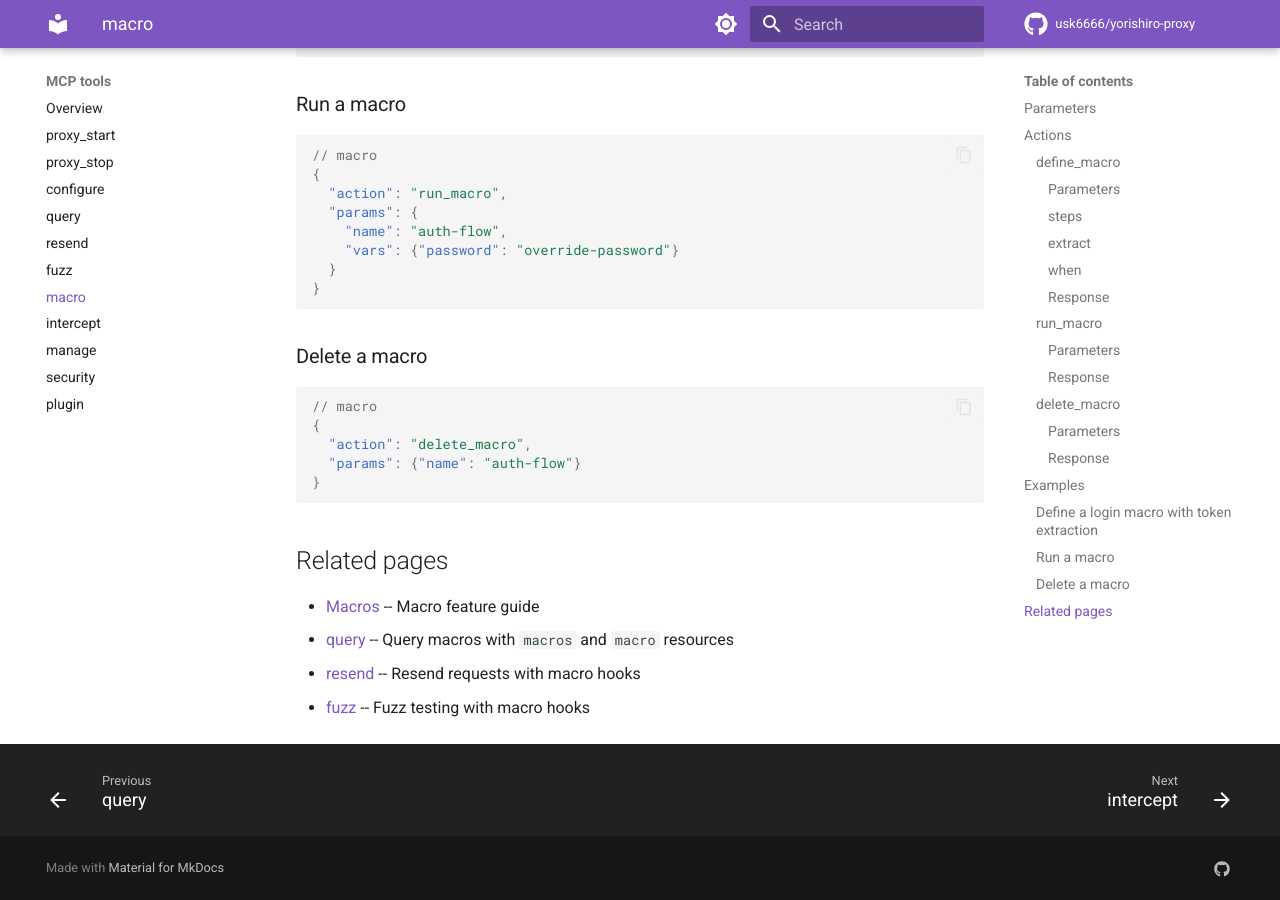
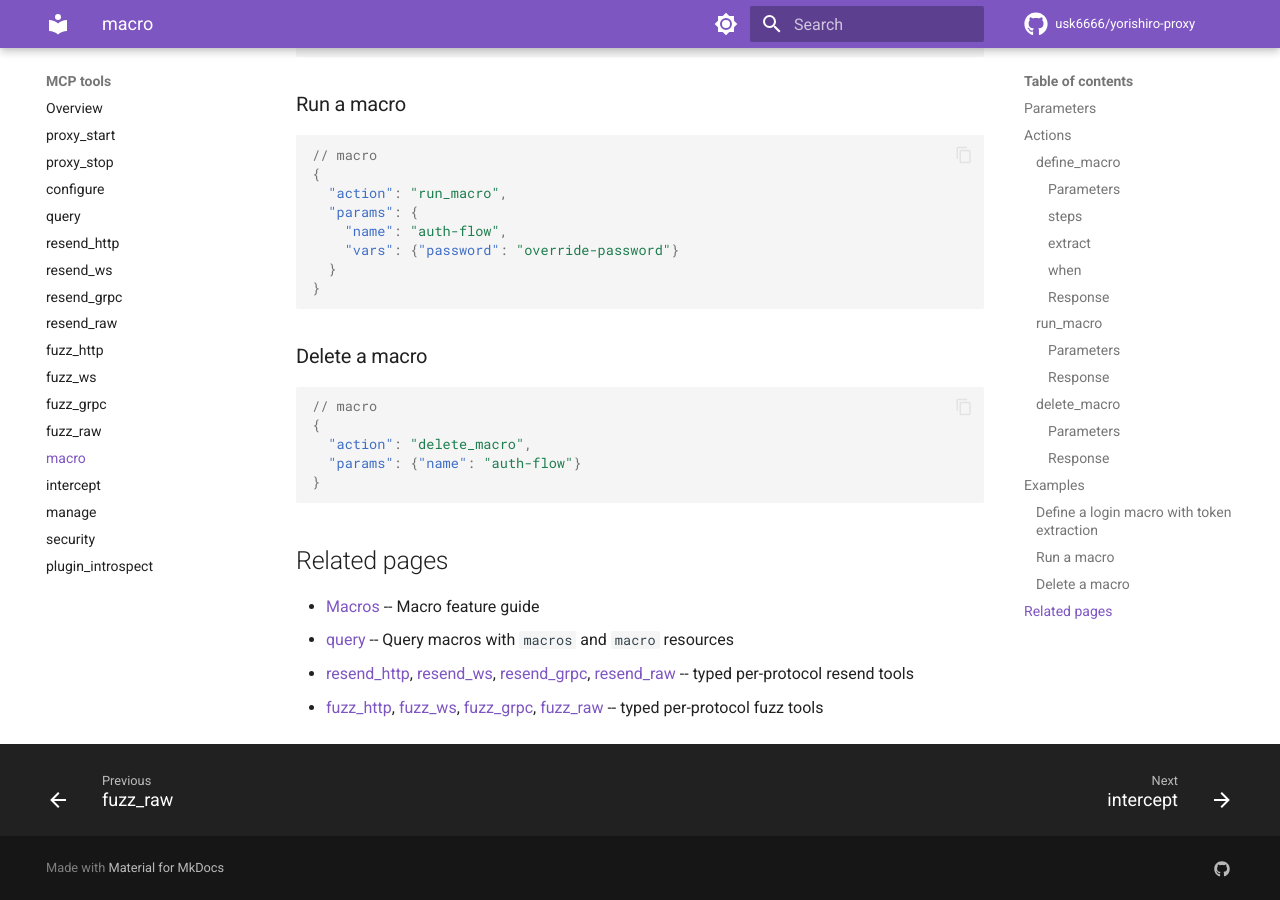
Before and after one commit to usk6666/yorishiro-proxy-docs, an MkDocs documentation site: the page built from docs/tools/macro.md, in a window 1280 px wide and 900 px high, scrolled down 5216 px. Built offline with MkDocs 1.6.1 and Material for MkDocs 9.7.7, drawn with Linux system fonts in a browser that asks for light colours; comment, search, counter and statistics services are not loaded.

Commit message:
docs(nav): update mkdocs.yml for RFC-001 page set
Update navigation to match the post-RFC-001 page layout:

- Remove tools/{resend,fuzz,plugin}, features/comparer,
  plugins/codec-plugins (deleted pages).
- Add tools/{resend_http,resend_ws,resend_grpc,resend_raw,
  fuzz_http,fuzz_ws,fuzz_grpc,fuzz_raw,plugin_introspect}
  (new typed siblings).
- Add protocols/grpc-web (new page).

Plus two leftover stale-link fixes flagged by `mkdocs build --strict`:

- tools/macro.md: Related-pages links pointed at deleted resend.md /
  fuzz.md; rewritten to list the typed siblings.
- plugins/hook-reference.md: dead anchor link
  #registerhookprotocol-event-fn-phasepre_pipeline (a slugify mismatch
  for the writing-plugins.md heading) reduced to a plain link to the
  page.

`.venv/bin/mkdocs build --strict` is clean.

Refs: USK-699

```diff
--- a/docs/tools/macro.md
+++ b/docs/tools/macro.md
@@ -195,5 +195,5 @@ Remove a stored macro definition.
 
 - [Macros](../features/macros.md) -- Macro feature guide
 - [query](query.md) -- Query macros with `macros` and `macro` resources
-- [resend](resend.md) -- Resend requests with macro hooks
-- [fuzz](fuzz.md) -- Fuzz testing with macro hooks
+- [resend_http](resend-http.md), [resend_ws](resend-ws.md), [resend_grpc](resend-grpc.md), [resend_raw](resend-raw.md) -- typed per-protocol resend tools
+- [fuzz_http](fuzz-http.md), [fuzz_ws](fuzz-ws.md), [fuzz_grpc](fuzz-grpc.md), [fuzz_raw](fuzz-raw.md) -- typed per-protocol fuzz tools
--- a/mkdocs.yml
+++ b/mkdocs.yml
@@ -81,13 +81,19 @@ nav:
       - proxy_stop: tools/proxy-stop.md
       - configure: tools/configure.md
       - query: tools/query.md
-      - resend: tools/resend.md
-      - fuzz: tools/fuzz.md
+      - resend_http: tools/resend-http.md
+      - resend_ws: tools/resend-ws.md
+      - resend_grpc: tools/resend-grpc.md
+      - resend_raw: tools/resend-raw.md
+      - fuzz_http: tools/fuzz-http.md
+      - fuzz_ws: tools/fuzz-ws.md
+      - fuzz_grpc: tools/fuzz-grpc.md
+      - fuzz_raw: tools/fuzz-raw.md
       - macro: tools/macro.md
       - intercept: tools/intercept.md
       - manage: tools/manage.md
       - security: tools/security.md
-      - plugin: tools/plugin.md
+      - plugin_introspect: tools/plugin-introspect.md
   - Features:
       - Resender: features/resender.md
       - Fuzzer: features/fuzzer.md
@@ -98,13 +104,13 @@ nav:
       - SafetyFilter: features/safety-filter.md
       - Rate limits & budgets: features/rate-limits.md
       - Flow export & import: features/flow-export-import.md
-      - Comparer: features/comparer.md
       - Technology detection: features/technology-detection.md
   - Protocols:
       - HTTP: protocols/http.md
       - HTTPS MITM: protocols/https-mitm.md
       - HTTP/2: protocols/http2.md
       - gRPC: protocols/grpc.md
+      - gRPC-Web: protocols/grpc-web.md
       - WebSocket: protocols/websocket.md
       - SSE: protocols/sse.md
       - Raw TCP: protocols/raw-tcp.md
@@ -124,7 +130,6 @@ nav:
       - Writing plugins: plugins/writing-plugins.md
       - Hook reference: plugins/hook-reference.md
       - Data map reference: plugins/data-map-reference.md
-      - Codec plugins: plugins/codec-plugins.md
       - Examples: plugins/examples.md
   - Configuration:
       - CLI flags: configuration/cli-flags.md
```
Also changed, not shown: docs/plugins/hook-reference.md (+1 -1 lines).
